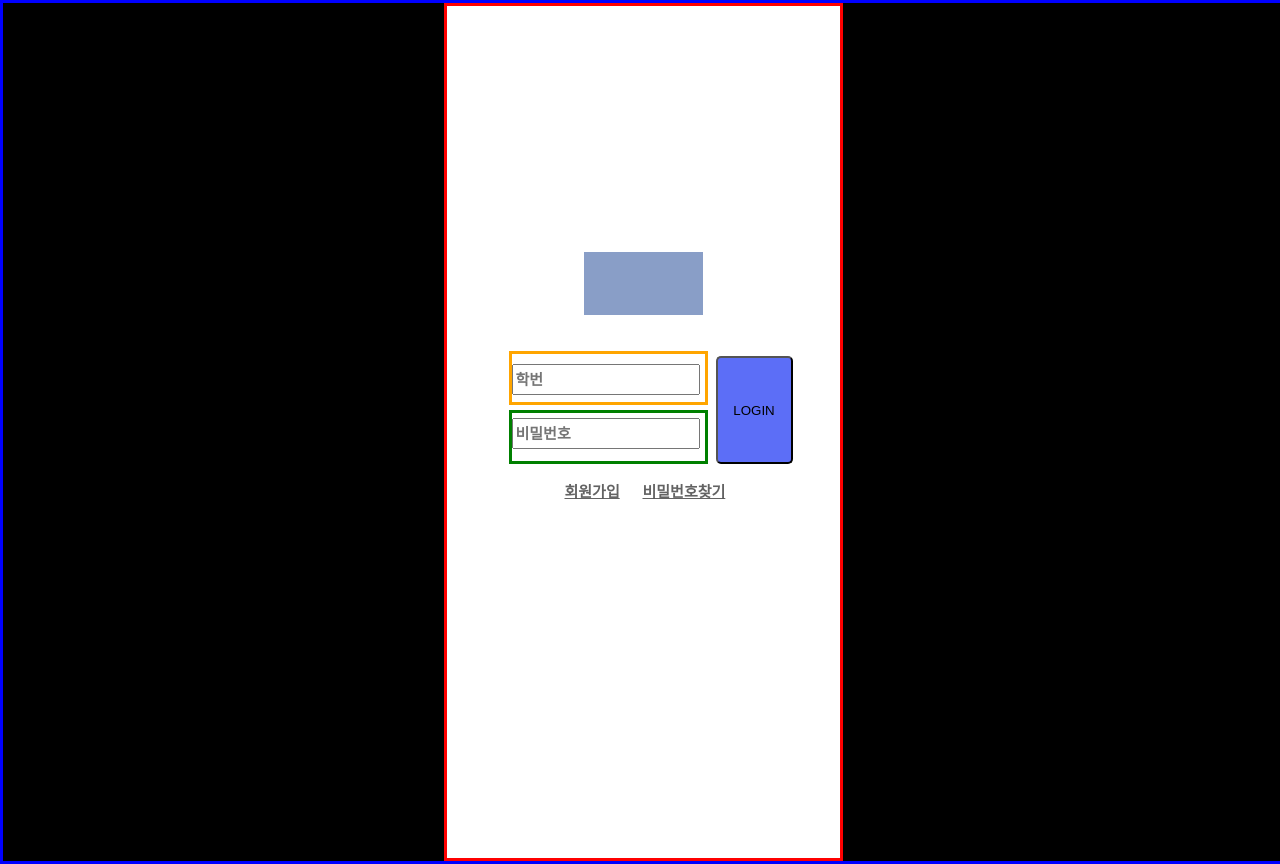
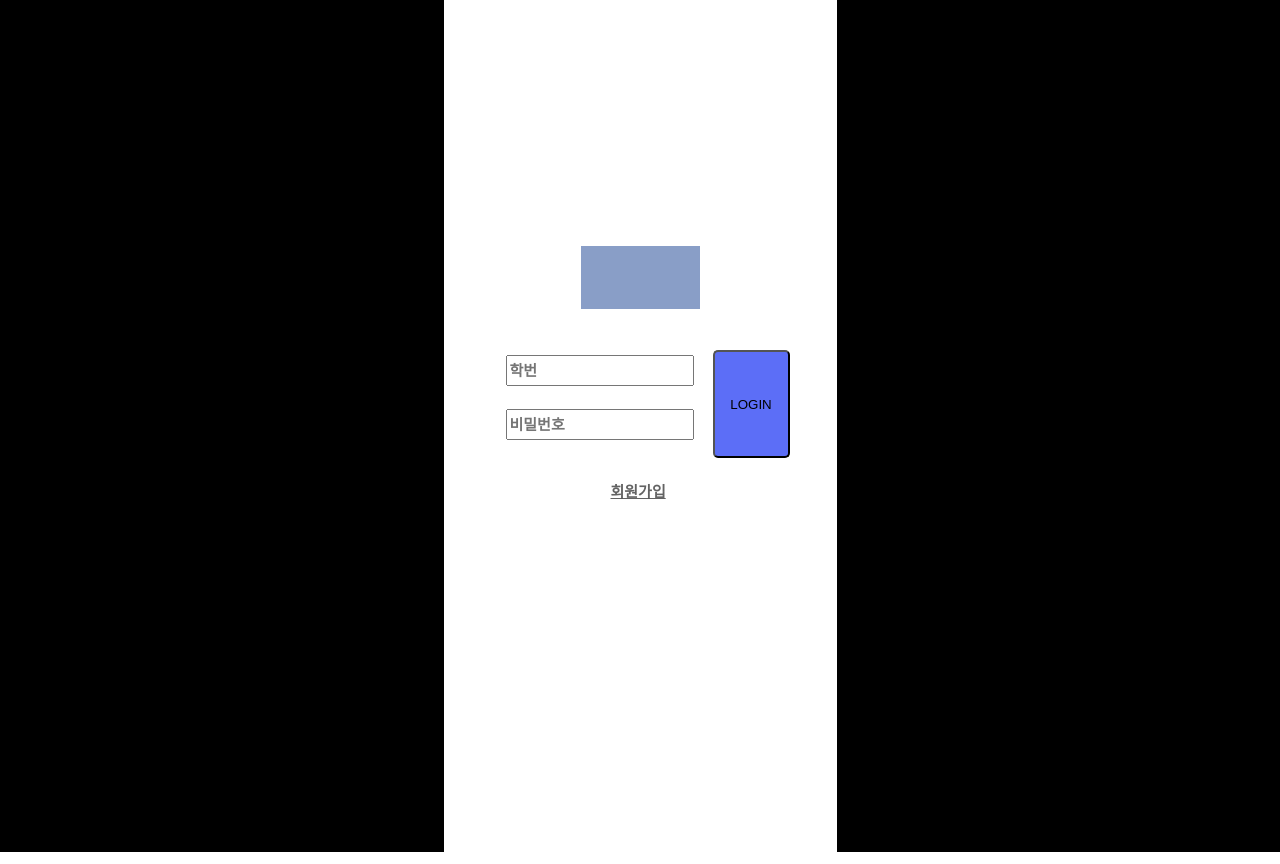
Before and after one commit to 12234626/cse3207, a React (Create React App) app in the folder frontend/: page / in a window 1280 px wide. Built offline with nearby package versions, Linux system fonts and the light colour scheme; the HTML template or start-up script is replaced by a standard one.

Commit message:
delete: Login.css Login.jsx fix: Loginpage/Login.css Loginpage/Login.jsx(delete findPW)

```diff
--- a/frontend/src/Login.css
+++ /dev/null
@@ -1,135 +0,0 @@
-.screen {
-  background-color: #ffffff;
-  border: 3px solid blue;
-  display: flex;
-  flex-direction: row;
-  justify-content: center;
-  width: 100%;
-}
-
-.screen .phoneScreen {
-  background-color: #ffffff;
-  border: 3px, solid red;
-  height: 852px;
-  position: relative;
-  width: 393px;
-}
-
-.screen .findPW {
-  color: #0000009c;
-  font-family: "Inter-Bold";
-  font-size: 15px;
-  font-weight: 700;
-  left: 196px;
-  letter-spacing: 0;
-  line-height: normal;
-  position: absolute;
-  text-decoration: underline;
-  top: 474px;
-  width: 107px;
-}
-
-.screen .joinTheMembership {
-  color: #0000009c;
-  font-family: "Inter-Bold", Helvetica;
-  font-size: 15px;
-  font-weight: 700;
-  left: 118px;
-  letter-spacing: 0;
-  line-height: normal;
-  position: absolute;
-  text-decoration: underline;
-  top: 474px;
-  width: 60px;
-}
-
-.screen .login {
-  background-color: rgba(92, 110, 247, 1);
-  text-align: center;
-  border-radius: 5px;
-  height: 108px;
-  left: 269px;
-  position: absolute;
-  top: 350px;
-  width: 77px;
-}
-
-/* .screen .overlap-group {
-  border-radius: 5px;
-  height: 108px;
-  position: absolute;
-  width: 72px;
-} */
-
-/* .screen .login {
-  height: 23px;
-  left: 8px;
-  position: absolute;
-  top: 45px;
-  width: 56px;
-} */
-
-.screen .PWbox {
-  border: 3px, solid green;
-  height: 48px;
-  left: 62px;
-  position: absolute;
-  top: 404px;
-  width: 193px;
-}
-
-/* .screen .overlap {
-  background-color: #f5f5f5;
-  border: 1px solid;
-  border-color: #000000;
-  border-radius: 5px;
-  height: 48px;
-  position: relative;
-  width: 191px;
-} */
-
-.screen .inputPW {
-  color: #0000009c;
-  font-family: "Inter-Bold", Helvetica;
-  font-size: 15px;
-  font-weight: 700;
-  letter-spacing: 0;
-  line-height: normal;
-  position: absolute;
-  top: 5px;
-  white-space: nowrap;
-  width: 180px;
-  height: 25px;
-}
-
-.screen .SIDbox {
-  border: 3px solid orange;
-  height: 48px;
-  left: 62px;
-  position: absolute;
-  top: 345px;
-  width: 193px;
-}
-
-.screen .inputSid {
-  color: #0000009c;
-  font-family: "Inter-Bold", Helvetica;
-  font-size: 15px;
-  font-weight: 700;
-  letter-spacing: 0;
-  line-height: normal;
-  position: absolute;
-  top: 10px;
-  white-space: nowrap;
-  width: 180px;
-  height: 25px;
-}
-
-.screen .logo {
-  background-color: #899ec7;
-  height: 63px;
-  left: 137px;
-  position: absolute;
-  top: 246px;
-  width: 119px;
-}
--- a/frontend/src/Loginpage/Login.css
+++ b/frontend/src/Loginpage/Login.css
@@ -1,6 +1,5 @@
 .screen {
   background-color: #ffffff;
-  border: 3px solid blue;
   display: flex;
   flex-direction: row;
   justify-content: center;
@@ -9,13 +8,12 @@
 
 .screen .phoneScreen {
   background-color: #ffffff;
-  border: 3px, solid red;
   height: 852px;
   position: relative;
   width: 393px;
 }
 
-.screen .findPW {
+/* .screen .findPW {
   color: #0000009c;
   font-family: "Inter-Bold";
   font-size: 15px;
@@ -27,19 +25,19 @@
   text-decoration: underline;
   top: 474px;
   width: 107px;
-}
+} */
 
 .screen .joinTheMembership {
   color: #0000009c;
   font-family: "Inter-Bold", Helvetica;
   font-size: 15px;
   font-weight: 700;
-  left: 118px;
+  left: 167px;
   letter-spacing: 0;
   line-height: normal;
   position: absolute;
   text-decoration: underline;
-  top: 474px;
+  top: 480px;
   width: 60px;
 }
 
@@ -70,7 +68,6 @@
 } */
 
 .screen .PWbox {
-  border: 3px, solid green;
   height: 48px;
   left: 62px;
   position: absolute;
@@ -103,7 +100,6 @@
 }
 
 .screen .SIDbox {
-  border: 3px solid orange;
   height: 48px;
   left: 62px;
   position: absolute;
--- a/frontend/src/Loginpage/Login.jsx
+++ b/frontend/src/Loginpage/Login.jsx
@@ -12,7 +12,6 @@ function Login() {
   return (
     <div className="screen">
       <div className="phoneScreen">
-        <div className="findPW">비밀번호찾기</div>
         <div className="joinTheMembership" onClick={handleSignUpClick}>
           회원가입
         </div>
--- a/frontend/src/Loginpage/SignUp.jsx
+++ b/frontend/src/Loginpage/SignUp.jsx
@@ -1,7 +1,7 @@
 import React from "react";
 import "./SignUp.css";
 
-function SignUp(){
+function SignUp() {
   return (
     <div className="screen">
       <div className="div">
@@ -43,6 +43,6 @@ function SignUp(){
       </div>
     </div>
   );
-};
+}
 
 export default SignUp;
```
Also changed, not shown: frontend/src/Login.jsx (deleted, +0 -43 lines).
